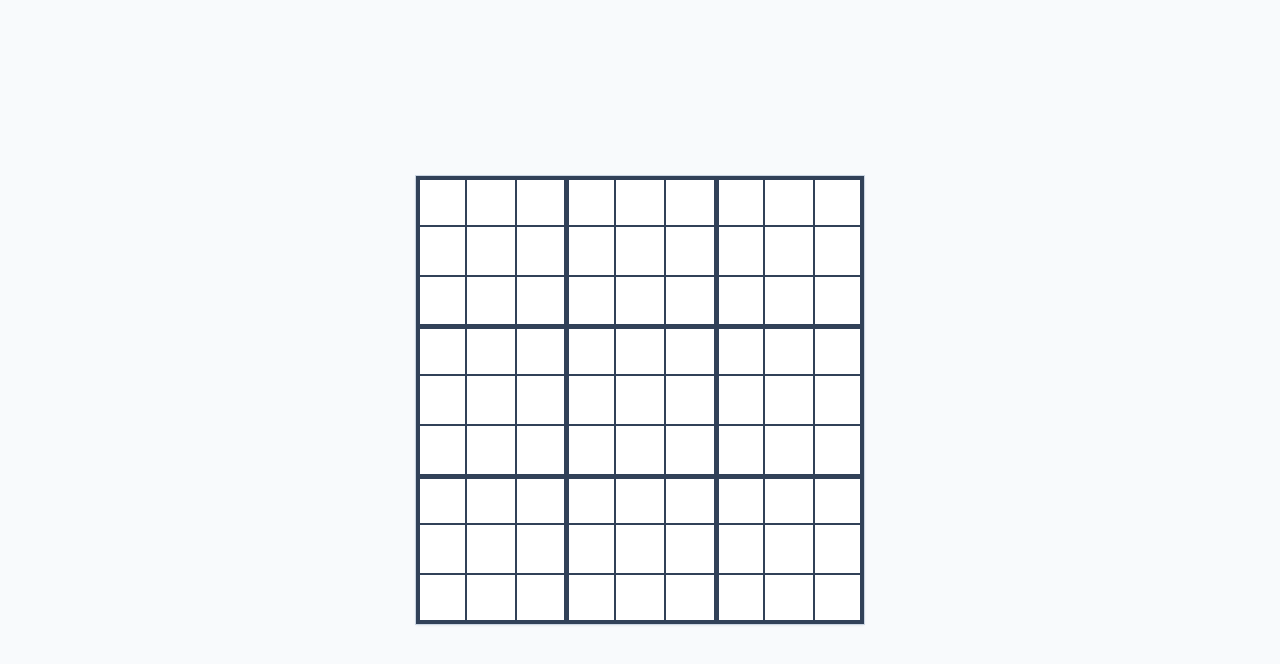
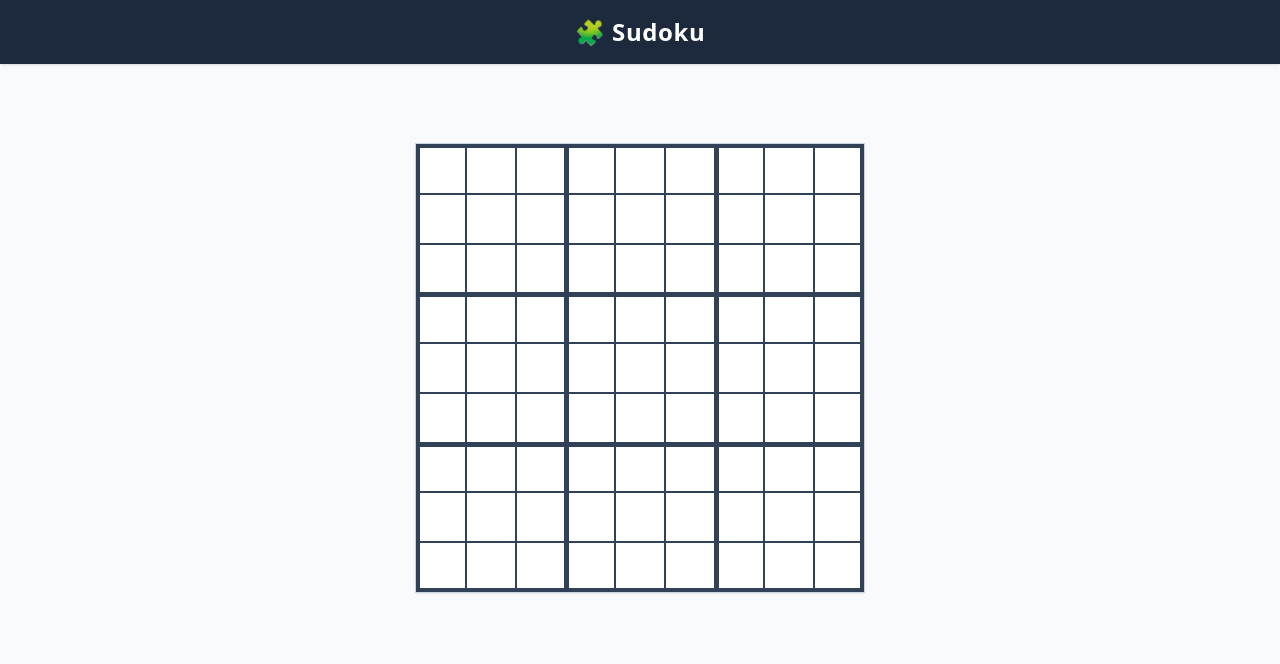
Before and after one commit to maitevargas9/sudoku, a React (Vite) app: page / in a window 1280 px wide. Shown: the top 664 px of the page. Built offline with nearby package versions, Linux system fonts and the light colour scheme.

Commit message:
Header created

```diff
--- a/src/App.tsx
+++ b/src/App.tsx
@@ -1,10 +1,14 @@
+import Header from "./components/Header";
 import SudokuBoard from "./components/SudokuBoard";
 
 export default function App() {
   return (
-    <div className="min-h-screen w-full flex items-center justify-center bg-slate-50 p-6">
-      <div className="w-full max-w-[28rem]">
-        <SudokuBoard />
+    <div className="min-h-screen w-full flex flex-col justify-start items-center bg-slate-50">
+      <Header />
+      <div className="flex-1 flex items-start justify-center w-full">
+        <div className="w-full max-w-[28rem] mt-20">
+          <SudokuBoard />
+        </div>
       </div>
     </div>
   );
--- /dev/null
+++ b/src/components/Header.tsx
@@ -0,0 +1,9 @@
+export default function Header() {
+    return (
+        <header className="w-full py-4 bg-slate-800 text-white shadow">
+            <div className="max-w-[28rem] mx-auto flex items-center justify-center">
+                <h1 className="text-2xl font-bold tracking-wide">🧩 Sudoku</h1>
+            </div>
+        </header>
+    );
+}
```
